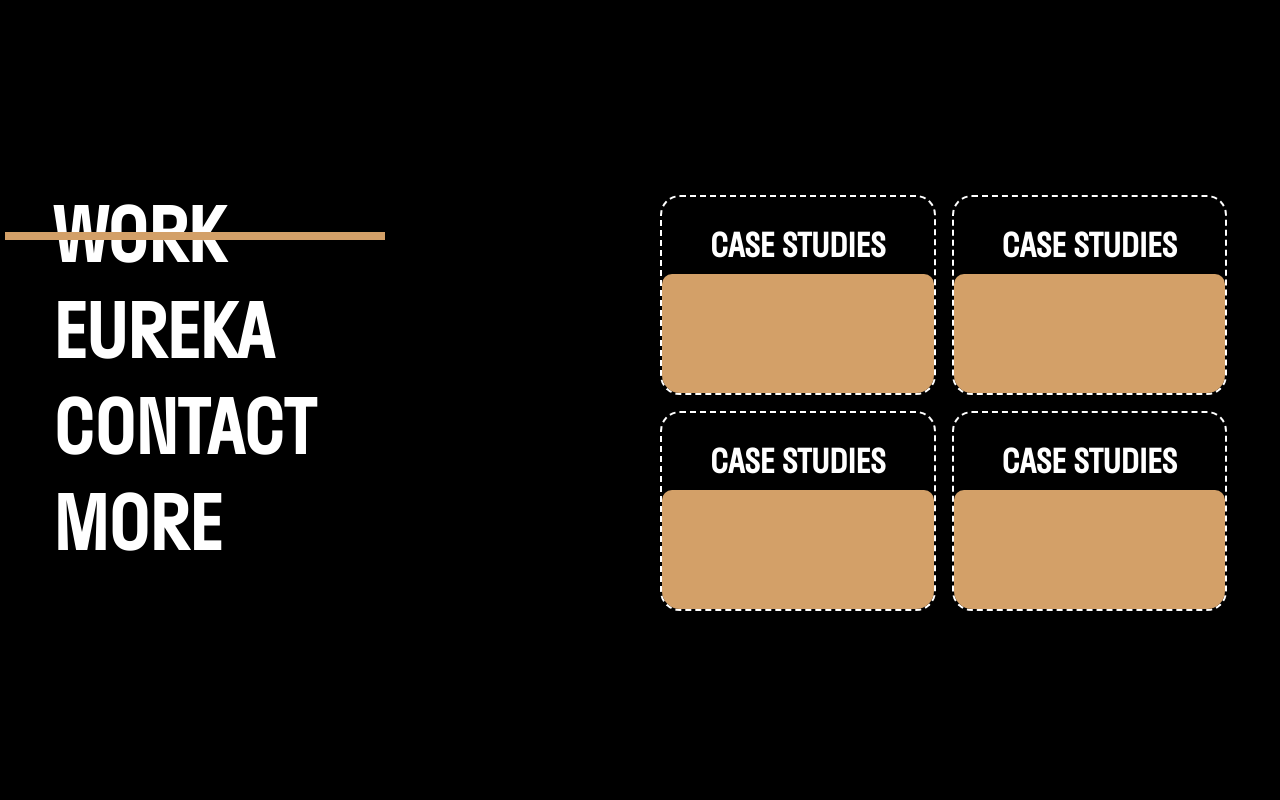
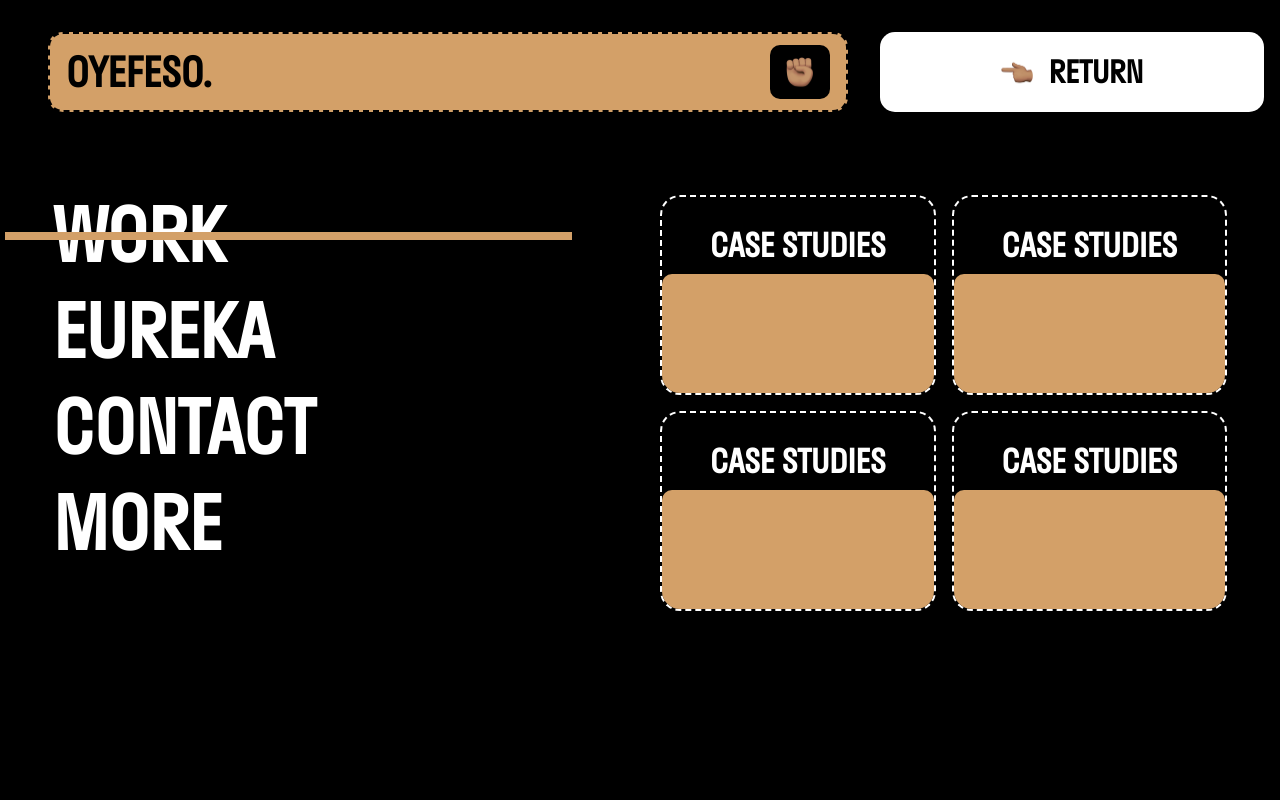
Before and after one commit to kalejaiyeoluwadara/afolabi, a Next.js app: page /works in a window 1280 px wide. Both pictures are taken after a click on the element 784 px from the left and 72 px from the top of the page. Shown: the top 800 px of the page. Built offline with nearby package versions, Linux system fonts and the light colour scheme.

Commit message:
added more updates to nav

```diff
--- a/app/components/Modal.jsx
+++ b/app/components/Modal.jsx
@@ -1,69 +1,91 @@
 "use client";
-import React, { useEffect } from "react";
+import React from "react";
 import { useGlobal } from "../context";
 import Link from "next/link";
 import { usePathname } from "next/navigation";
+import { motion, AnimatePresence } from "framer-motion";
+
+// Container Component
 const Container = ({ name, link, setModal }) => {
   return (
-    <section
-      onClick={() => {
-        setModal(false);
-      }}
-      className=" w-auto text-white overflow-hidden border-2 border-dashed  border-white flex justify-between items-center rounded-[20px] flex-col h-[200px] "
+    <motion.section
+      onClick={() => setModal(false)}
+      className="w-auto text-white overflow-hidden border-2 border-dashed border-white flex justify-between items-center rounded-[20px] flex-col h-[200px]"
+      initial={{ opacity: 0 }}
+      animate={{ opacity: 1 }}
+      exit={{ opacity: 0 }}
     >
       <Link href={link}>
-        <p className="uppercase text-[32px] font-semibold w-full text-center mt-6 ">
+        <p className="uppercase text-[32px] font-semibold w-full text-center mt-6">
           {name}
         </p>
       </Link>
-      <div className="h-[119px] bg-primary w-full rounded-[10px] "></div>
-    </section>
+      <motion.div
+        className="h-[119px] bg-primary w-full rounded-[10px]"
+        initial={{ height: 0 }}
+        animate={{ height: 119 }}
+        exit={{ height: 0 }}
+        transition={{ duration: 0.5 }}
+      />
+    </motion.section>
   );
 };
+
+// Modal Component
 function Modal() {
   const { modal, setModal } = useGlobal();
   const pathname = usePathname();
+
   return (
-    <>
+    <AnimatePresence>
       {modal && (
-        <main className="h-screen w-screen pb-10  overflow-y-scroll grid grid-cols-2  items-center justify-center   px-[53px]  bg-black z-40 gap-10 fixed top-0 left-0 ">
-          <div className="text-white flex flex-col justify-center text-[80px] space-y-6  ">
+        <motion.main
+          className="h-screen w-screen pb-10 overflow-y-scroll grid grid-cols-2 items-center justify-center px-[53px] bg-black z-40 gap-10 fixed top-0 left-0"
+          initial={{ opacity: 0 }}
+          animate={{ opacity: 1 }}
+          exit={{ opacity: 0 }}
+          transition={{ duration: 0.5 }}
+        >
+          <div className="text-white flex flex-col justify-center text-[80px] space-y-6">
             {[
               { title: "Work", link: "/works" },
               { title: "EUREKA", link: "/" },
               { title: "CONTACT", link: "/contact" },
               { title: "MORE", link: "/" },
-            ].map((d, id) => {
-              return (
+            ].map((d, id) => (
               <div
                 key={id}
                 onClick={() => setModal(false)}
                 className="relative"
               >
                 <Link href={d.link}>
-                    <p className=" text-7xl uppercase font-bold ">{d.title}</p>
+                  <p className="text-7xl uppercase font-bold">{d.title}</p>
                 </Link>
                 {pathname.includes(d.title.toLowerCase()) && (
-                    <span className="h-2 w-[380px] bg-[#D3A068] absolute -left-12 top-8  " />
+                  <motion.span
+                    className="h-2 w-[380px] bg-[#D3A068] absolute -left-12 top-8"
+                    initial={{ width: 0 }}
+                    animate={{ width: "100%" }}
+                    exit={{ width: 0 }}
+                    transition={{ duration: 0.5, delay: 0.2 }}
+                  />
                 )}
               </div>
-              );
-            })}
+            ))}
           </div>
-          <div className="grid grid-cols-2  mb-20 w-full mt-[125px] gap-4 ">
-            {[1, 2, 3, 4].map((d, id) => {
-              return (
+          <div className="grid grid-cols-2 mb-20 w-full mt-[125px] gap-4">
+            {[1, 2, 3, 4].map((d, id) => (
               <Container
+                key={id}
                 setModal={setModal}
                 name={"case studies"}
                 link={"/works/case-studies"}
               />
-              );
-            })}
+            ))}
           </div>
-        </main>
+        </motion.main>
       )}
-    </>
+    </AnimatePresence>
   );
 }
 
--- a/app/works/NavBar.jsx
+++ b/app/works/NavBar.jsx
@@ -5,9 +5,9 @@ import { icons } from "@/app/utils";
 import Link from "next/link";
 import { useGlobal } from "../context";
 function NavBar() {
-  const { setModal } = useGlobal();
+  const { setModal, modal } = useGlobal();
   return (
-    <nav className=" my-8 w-screen  flex items-start justify-start  ">
+    <nav className=" my-8 w-screen relative z-50 flex items-start justify-start  ">
       <main className="w-[95vw] gap-8 grid grid-cols-3 items-start justify-around  ">
         <div className=" h-[80px] col-span-2 w-auto   px-4 rounded-[15px] bg-primary border-2 border-dashed border-black  flex justify-between items-center ">
           <Link
@@ -32,8 +32,12 @@ function NavBar() {
           </div>
         </div>
 
-        <Link href="/">
-          <div className=" h-[80px]  rounded-[15px] border gap-4 flex-center  ">
+        <Link onClick={() => setModal(false)} href="/">
+          <div
+            className={`h-[80px]  rounded-[15px] ${
+              modal ? "wb" : "border"
+            } gap-4 flex-center  `}
+          >
             <Image
               className=""
               src={icons.returnImg}
--- a/app/works/layout.js
+++ b/app/works/layout.js
@@ -7,7 +7,7 @@ export const metadata = {
 export default function RootLayout({ children }) {
   return (
     <body>
-      <main className="">
+      <main className="px-4">
         <NavBar />
         {children}
         <Foot />
```
Lines whose indentation alone changed are shown as unchanged.
